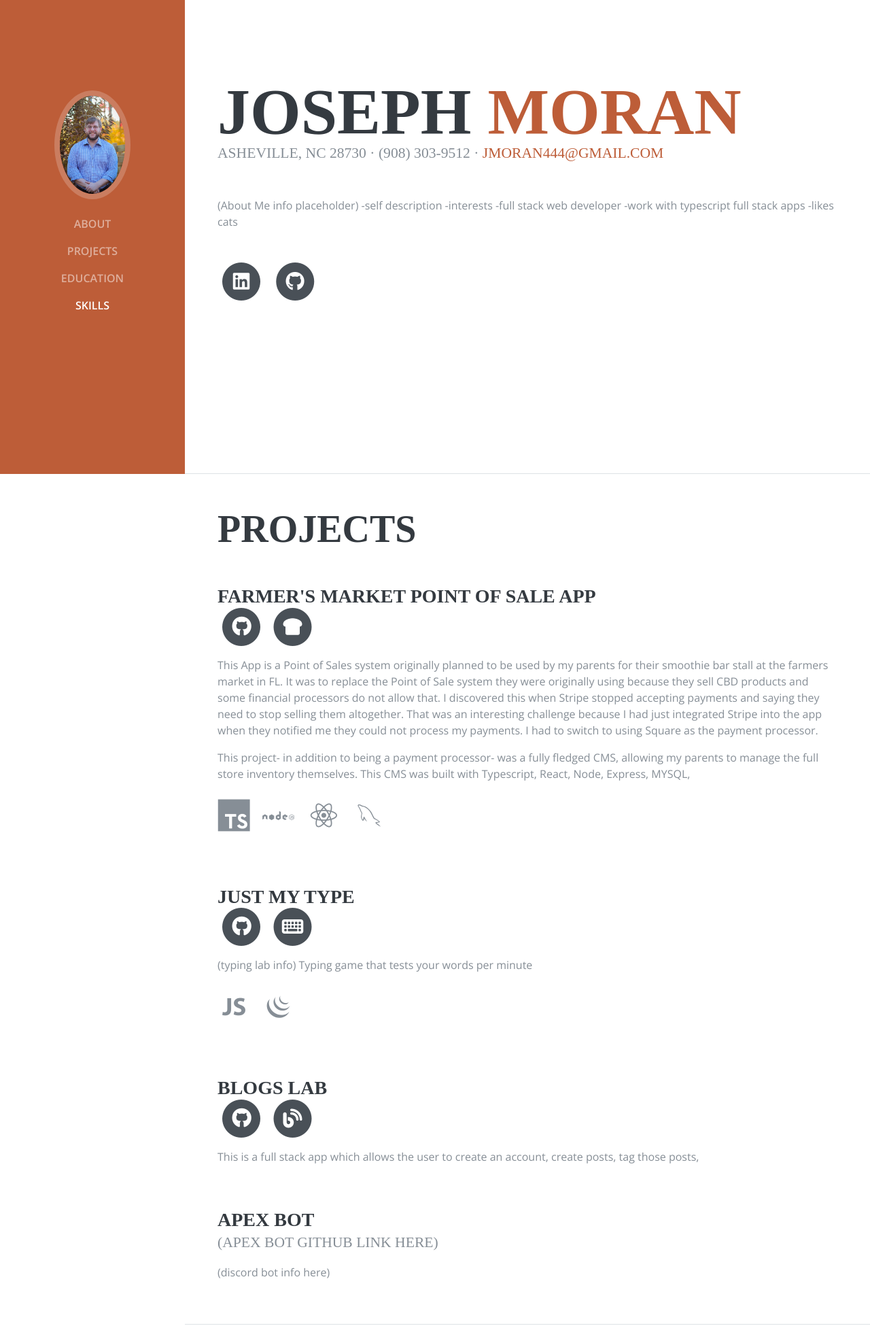
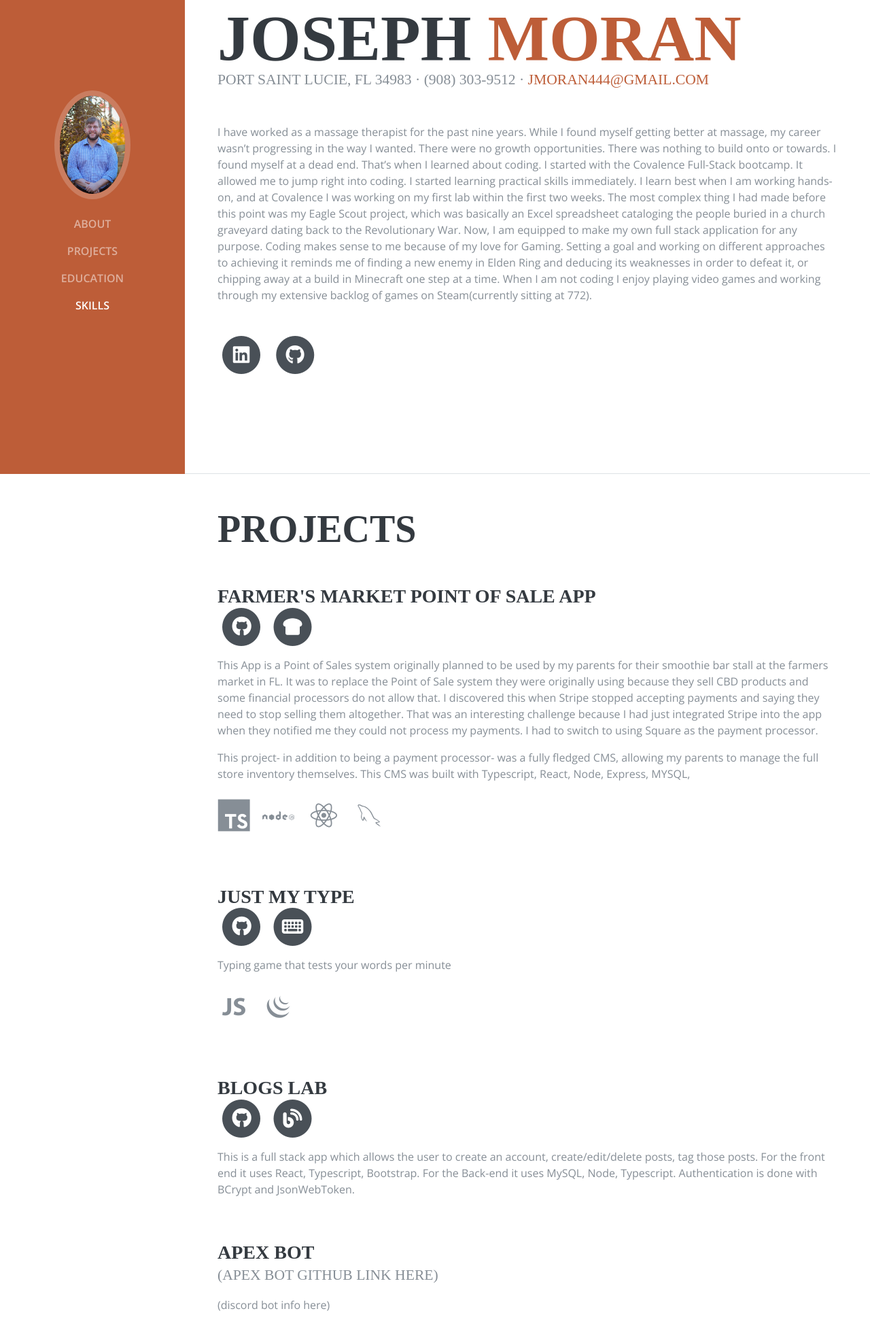
Before and after one commit to KnurtDrixx/Portfolio_Site, a plain HTML site: page index.html in a window 1280 px wide. Shown: the part 103-2053 px from the top of the page at 68% size. Drawn offline with nearby package versions, Linux system fonts and the light colour scheme; a web font is replaced by a local one.

Commit message:
added about me section, more edits for project descriptions, changed tab title.

```diff
--- a/index.html
+++ b/index.html
@@ -6,7 +6,7 @@
     <meta name="description" content="" />
     <meta name="author" content="" />
 
-    <title>Resume - Start Bootstrap Theme</title>
+    <title>Joseph Moran, Developer</title>
 
     <!-- Bootstrap core CSS -->
     <link href="vendor/bootstrap/css/bootstrap.min.css" rel="stylesheet" />
@@ -70,10 +70,18 @@
             <span class="text-primary">Moran</span>
           </h1>
           <div class="subheading mb-5">
-            Asheville, NC 28730 · (908) 303-9512 ·
+            Port Saint Lucie, FL 34983 · (908) 303-9512 ·
             <a href="mailto:name@email.com">jmoran444@gmail.com</a>
           </div>
-          <p class="mb-5">(About Me info placeholder) -self description -interests -full stack web developer -work with typescript full stack apps -likes cats</p>
+          <p class="mb-5">
+            I have worked as a massage therapist for the past nine years. While I found myself getting better at massage, my career wasn’t progressing in the way I wanted. There were no growth
+            opportunities. There was nothing to build onto or towards. I found myself at a dead end. That’s when I learned about coding. I started with the Covalence Full-Stack bootcamp. It allowed me
+            to jump right into coding. I started learning practical skills immediately. I learn best when I am working hands-on, and at Covalence I was working on my first lab within the first two
+            weeks. The most complex thing I had made before this point was my Eagle Scout project, which was basically an Excel spreadsheet cataloging the people buried in a church graveyard dating
+            back to the Revolutionary War. Now, I am equipped to make my own full stack application for any purpose. Coding makes sense to me because of my love for Gaming. Setting a goal and working
+            on different approaches to achieving it reminds me of finding a new enemy in Elden Ring and deducing its weaknesses in order to defeat it, or chipping away at a build in Minecraft one step
+            at a time. When I am not coding I enjoy playing video games and working through my extensive backlog of games on Steam(currently sitting at 772).
+          </p>
           <ul class="list-inline list-social-icons mb-0">
             <li class="list-inline-item">
               <a target="_blank" href="https://www.linkedin.com/in/joseph-moran-4260585b/">
@@ -170,7 +178,7 @@
                   </li>
                 </ul>
               </div>
-              <p>(typing lab info) Typing game that tests your words per minute</p>
+              <p>Typing game that tests your words per minute</p>
               <ul class="list-inline list-icons">
                 <li class="list-inline-item">
                   <i class="devicons devicons-javascript"></i>
@@ -204,7 +212,10 @@
                 </ul>
               </div>
               <div class="subheading mb-3"></div>
-              <p>This is a full stack app which allows the user to create an account, create posts, tag those posts,</p>
+              <p>
+                This is a full stack app which allows the user to create an account, create/edit/delete posts, tag those posts. For the front end it uses React, Typescript, Bootstrap. For the Back-end
+                it uses MySQL, Node, Typescript. Authentication is done with BCrypt and JsonWebToken.
+              </p>
             </div>
           </div>
 
@@ -323,21 +334,6 @@
           </ul>
         </div>
       </section>
-
-      <section class="resume-section p-3 p-lg-5 d-flex flex-column" id="awards">
-        <div class="my-auto">
-          <h2 class="mb-5">Awards &amp; Certifications</h2>
-          <ul class="fa-ul mb-0">
-            <li>
-              <i class="fa-li fa fa-trophy text-warning"></i>
-              (put eagle scout in bio and remove this section) Eagle Scout
-            </li>
-          </ul>
-          <!-- <marquee id="hireMe" style="opacity: 0" onmouseenter="(() => { this.style.opacity = '1' })();" onmouseout="(() => { this.style.opacity = '0' })();" behavior="alternate">
-            <img src="https://media.tenor.com/SeubSo7dkTkAAAAM/im-perfect-for-this-job-will-davis.gif" />
-          </marquee> -->
-        </div>
-      </section>
     </div>
 
     <script>
```
